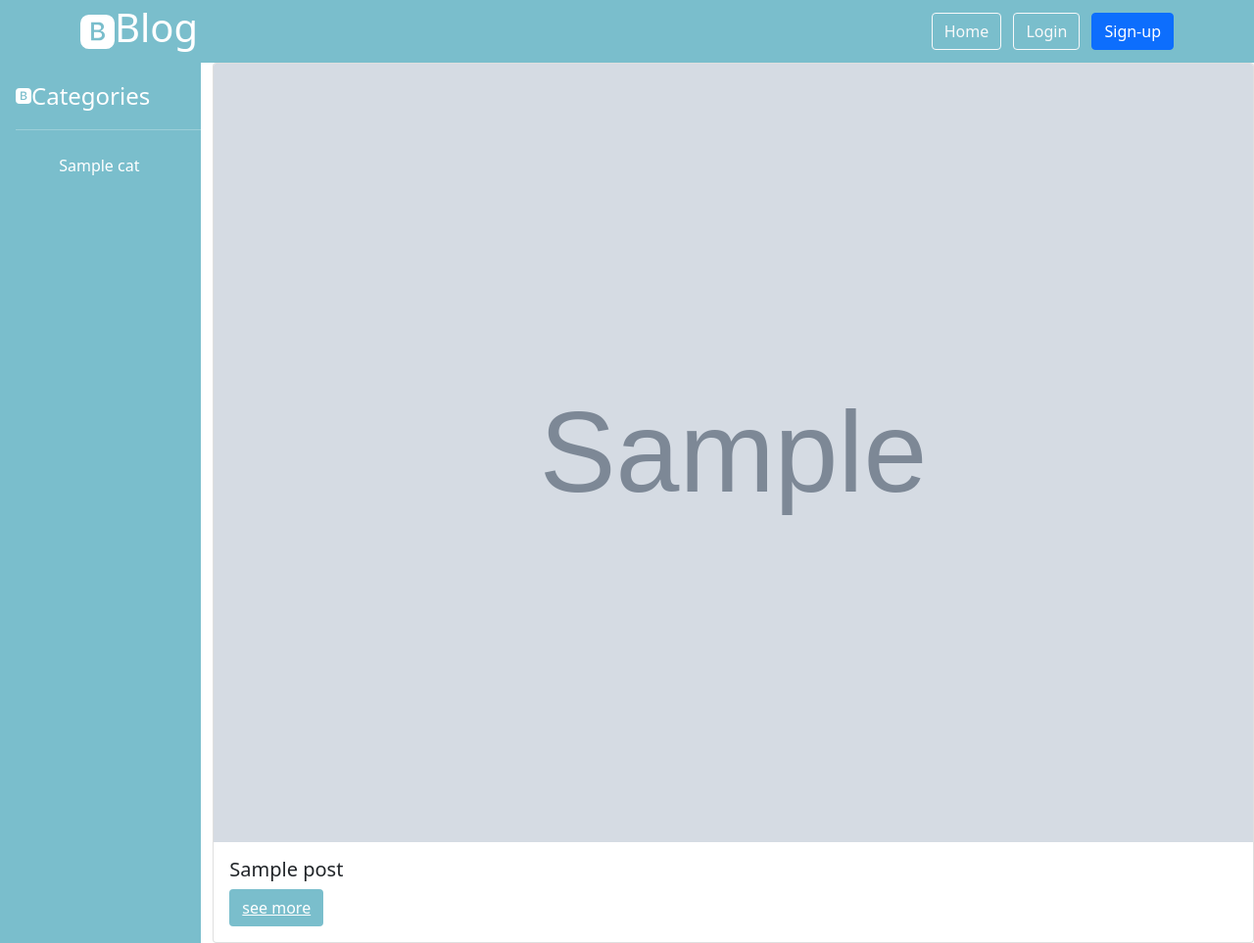
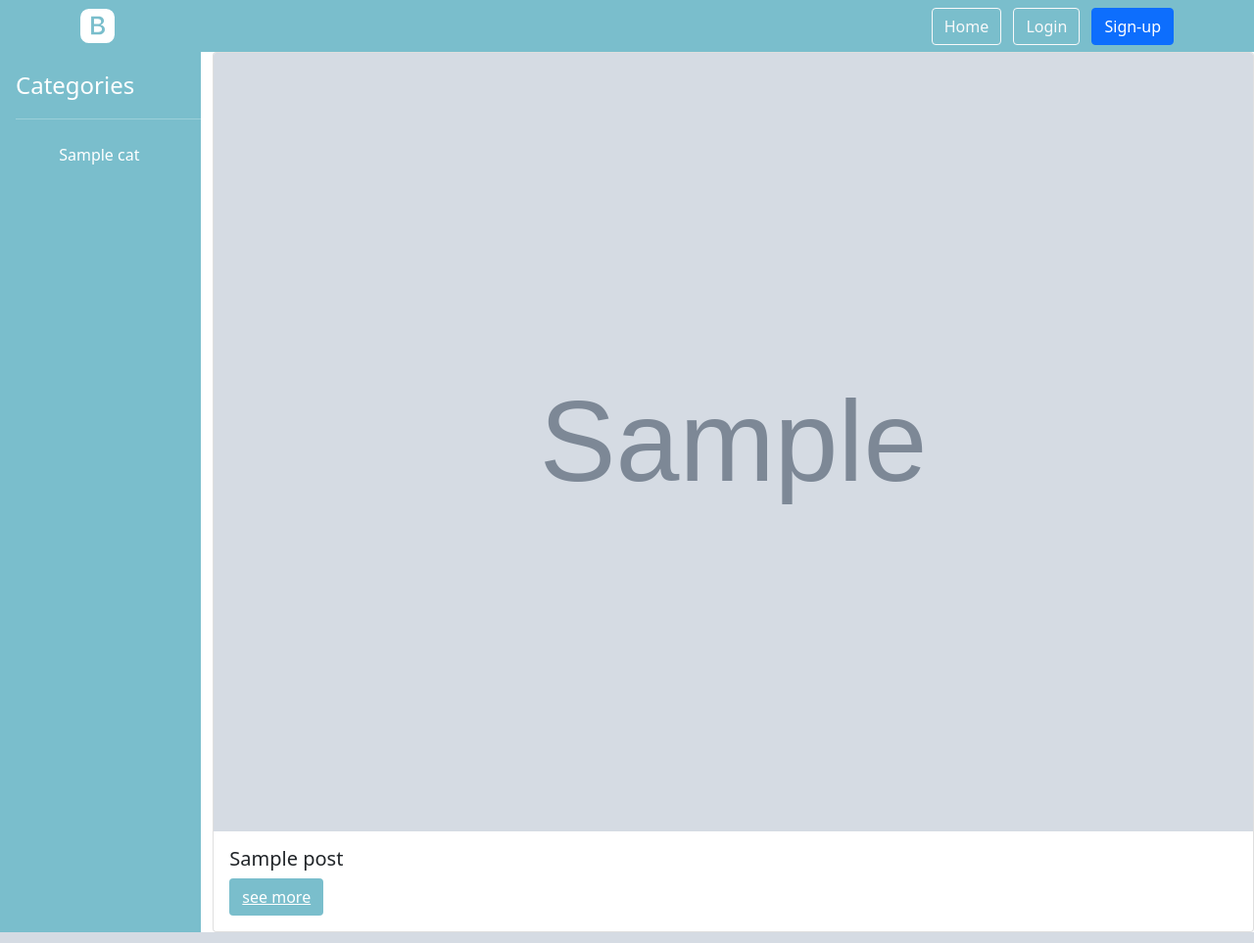
Before and after one commit to sandra-girgis/django_blog, a Django app: template templates/djapp/home.html in a window 1280 px wide. Shown: the whole page at 98% size. Run offline with Django 4.2, Linux system fonts and the light colour scheme; the template is opened without the code that fills it: most values are stand-ins (such as "Sample title", 1, 10 or a date in 2020); grey boxes marked "Sample" are stand-in pictures.

Commit message:
full style

```diff
--- a/templates/djapp/header.html
+++ b/templates/djapp/header.html
@@ -5,7 +5,6 @@
         <path d="M6.375 7.125V4.658h1.78c.973 0 1.542.457 1.542 1.237 0 .802-.604 1.23-1.764 1.23H6.375zm0 3.762h1.898c1.184 0 1.81-.48 1.81-1.377 0-.885-.65-1.348-1.886-1.348H6.375v2.725z"/>
         <path d="M4.002 0a4 4 0 0 0-4 4v8a4 4 0 0 0 4 4h8a4 4 0 0 0 4-4V4a4 4 0 0 0-4-4h-8zm1.06 12V3.545h3.399c1.587 0 2.543.809 2.543 2.11 0 .884-.65 1.675-1.483 1.816v.1c1.143.117 1.904.931 1.904 2.033 0 1.488-1.084 2.396-2.888 2.396H5.062z"/>
       </svg>
-      <h1>Blog</h1>
       <ul class="nav col-12 col-lg-auto me-lg-auto mb-2 justify-content-center mb-md-0"></ul>
       <div class="text-end">
         <a href="{% url 'home' %}" class="btn btn-outline-light me-2">Home</a>
--- a/templates/djapp/home.html
+++ b/templates/djapp/home.html
@@ -8,10 +8,6 @@
           style="width: 280px" >
           <a href="/"
             class="d-flex align-items-center mb-3 mb-md-0 me-md-auto text-white text-decoration-none">
-          <svg xmlns="http://www.w3.org/2000/svg" width="16" height="16" fill="currentColor" class="bi bi-bootstrap-fill" viewBox="0 0 16 16">
-            <path d="M6.375 7.125V4.658h1.78c.973 0 1.542.457 1.542 1.237 0 .802-.604 1.23-1.764 1.23H6.375zm0 3.762h1.898c1.184 0 1.81-.48 1.81-1.377 0-.885-.65-1.348-1.886-1.348H6.375v2.725z"/>
-            <path d="M4.002 0a4 4 0 0 0-4 4v8a4 4 0 0 0 4 4h8a4 4 0 0 0 4-4V4a4 4 0 0 0-4-4h-8zm1.06 12V3.545h3.399c1.587 0 2.543.809 2.543 2.11 0 .884-.65 1.675-1.483 1.816v.1c1.143.117 1.904.931 1.904 2.033 0 1.488-1.084 2.396-2.888 2.396H5.062z"/>
-          </svg>
             <span class="fs-4">Categories</span>
           </a>
           <hr/>
```
Also changed, not shown: static/img/com_Pt08zNE.jpg (added), static/img/com_SGTuXa8.jpg (added).
